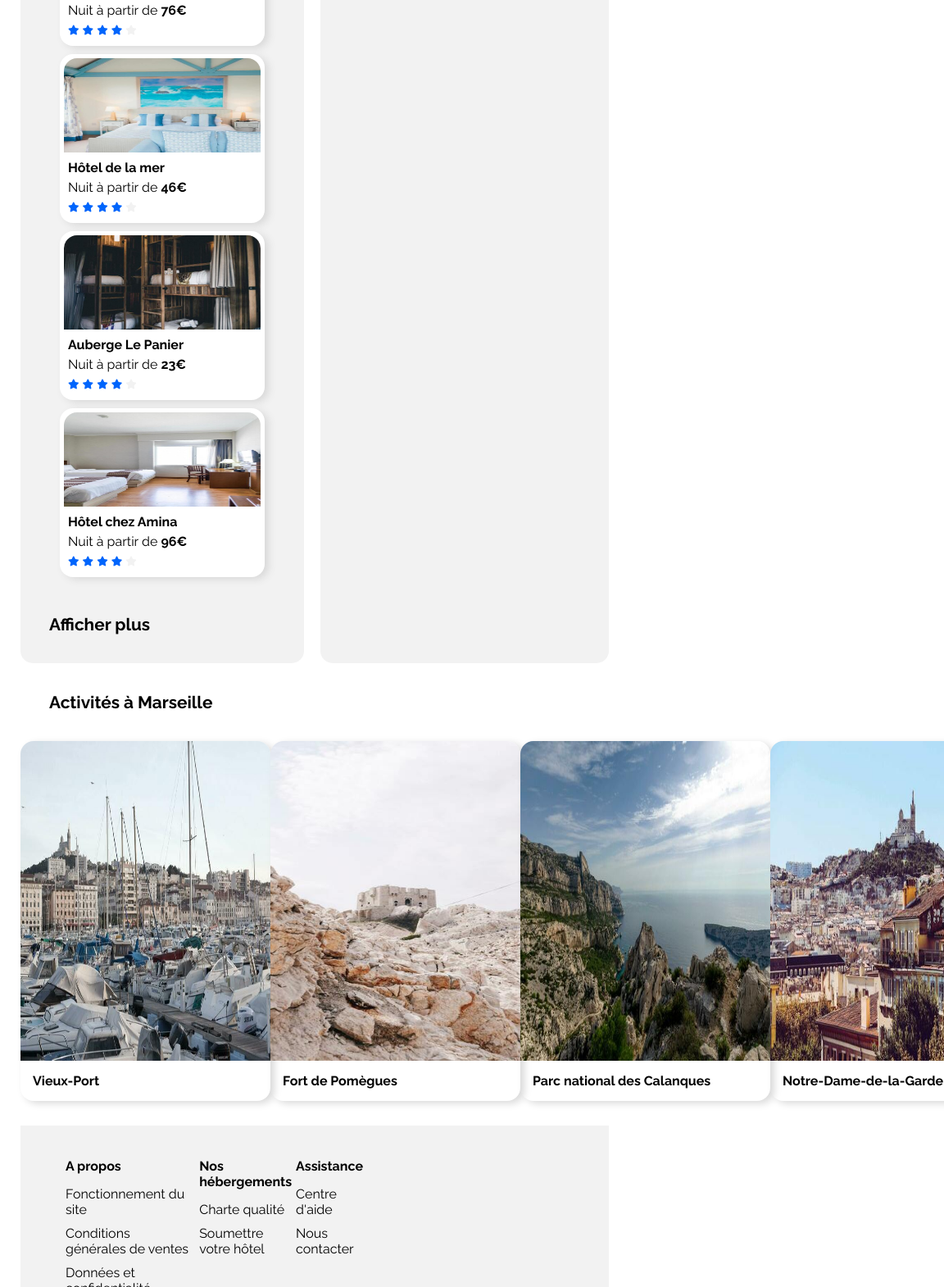
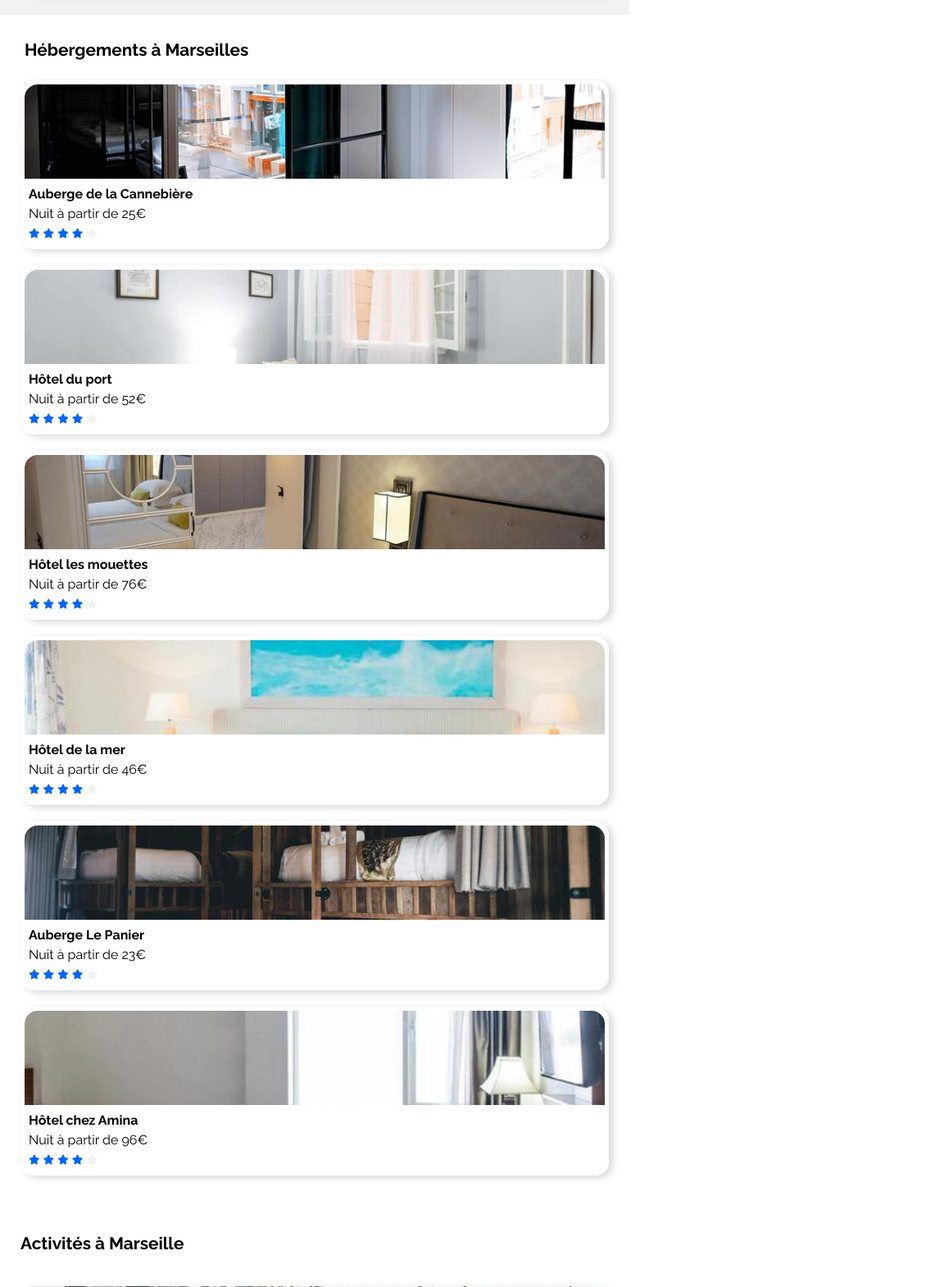
Before and after one commit to EricBouillaut-Dev/OC_Projet02, a plain HTML site: page index.html in a window 768 px wide. Shown: the part 1230-2800 px from the top of the page at 82% size, 1152 px wide, since content can reach past the window. Drawn offline with Linux system fonts and the light colour scheme.

Commit message:
Finalisation/soutenance

```diff
--- a/styles.css
+++ b/css/styles.css
@@ -23,6 +23,7 @@ li{
     list-style-type: none;
 }
 
+/* Header */
 .navbar{
     display: flex;
     justify-content: space-between;
@@ -63,6 +64,7 @@ li{
     color: var(--primaire);
 }
 
+/* Filtres */
 .titre-filtres{
     padding-right: 10px;
 }
@@ -81,7 +83,7 @@ li{
 
 }
 
-
+/* Formulaire */
 form{
     display: flex;
     padding: 5px 0 5px 0;
@@ -165,7 +167,7 @@ form button:hover {
     font-weight: bold;
     border: 2px solid var(--gris);
     border-radius: 30px;
-    margin-right: 2px;
+    margin-right: 8px;
     height: 46px;
     cursor: pointer;
     padding-right: 6px;
@@ -201,6 +203,8 @@ form button:hover {
     padding: 10px;
 }
 
+/* Main */
+/* Hébergements */
 .bloc-section{
     display:flex;
     flex-direction: column;
@@ -220,17 +224,11 @@ form button:hover {
     margin-right: 10px;
 }
 
-.populaires{
-    display: flex;
-    background-color: var(--fond);
-    border-radius: 15px ;
-    margin-left: 10px;
-}
-
 .bloc-img-heberge {
     display: flex;
     flex-wrap: wrap;
-    justify-content: space-around;
+    justify-content: space-between;
+    margin: 0 25px 25px 25px;
  }
 
 .card {
@@ -238,7 +236,7 @@ form button:hover {
     border-radius: 16px;
     padding: 5px;
     box-shadow: 0 0 8px var(--gris);
-    margin: 0 10px 10px 10px;
+    margin: 10px 0 10px 0;
     box-shadow: 5px 3px 10px var(--gris);
 }
 
@@ -268,19 +266,25 @@ div p, div h4{
 
 article h3{
     font-size: 1.3em;
-    padding-left: 20px;
-    margin: 35px 15px;
+    margin: 30px 30px 15px 30px;
 }
 
+.activites h3{
+    padding-left: 0;
+    margin: 35px 0 15px 0;
+
+}
 .fa-star{
     margin: 0;
-
 }
 
+/* Populaires */
 .populaires {
     display: flex;
     flex-direction: column;
     background-color: var(--fond);
+    border-radius: 15px ;
+    margin-left: 10px;
 }
 .populaires h3 {
     display: flex;
@@ -298,7 +302,7 @@ article h3{
     background-color: white;
     padding: 5px;
     border-radius: 15px;
-    margin: 0 20px 20px 20px;
+    margin: 25px;
     box-shadow: 5px 3px 10px var(--gris);
 }
 .card-popular:hover {
@@ -326,6 +330,7 @@ article h3{
     margin-top: auto;
 }
 
+/* Activités */
 .activites{
     display: flex;
     flex-direction: column;
@@ -334,8 +339,7 @@ article h3{
 .activ-list{
     display: flex;
     justify-content: space-between;
-    /* flex-grow: 1; */
-    /* width: 100%; */
+    flex-wrap: wrap;
 }
 
 .card-activ{
@@ -360,9 +364,11 @@ article h3{
 }
 .card-activ-contenu {
     display: flex;
+    flex-wrap: wrap;
     margin: 10px;
 }
 
+/* Footer */
 footer{
     display: flex;
     justify-content: space-between;
@@ -379,18 +385,48 @@ footer div h4{
     margin: 10px 0 10px 5px;
 }
 
-@media (max-width: 992px) {
+/* Media queries */
+@media (min-width: 768px) and (max-width: 1024px) {
     .bloc-filtres{
         justify-content: flex-start;
         width: 100%;
     }
-    .hebergements{
+    .bloc-articles{
         flex-direction: column;
 
     }
+
+    .populaires{
+        margin: 25px 0 0 0;
+        /* flex-direction: row; */
+    }
+    .popu-list{
+        flex-direction: row;
+    }
+    .card-popular img {
+        height: 140px;
+        width: 100px;
+        min-width: 100px;
+    }
+    .card-activ img{
+        height: 215px;
+        width: 190px;
+        min-width: 190px;
+        min-height: 215px;
+    }
+    .card-activ-contenu{
+        width: 160px;
+    }
+
 }
 
 @media (max-width: 768px) {
+    main{
+        margin: 0;
+    }
+    .bloc-form-filtres{
+        margin: 0 25px 0 25px;
+    }
     .navbar {
         flex-direction: column;
         align-items: center;
@@ -460,12 +496,68 @@ footer div h4{
         margin: 0;
 
     }
-    .hebergements{
+
+    .bloc-articles{
         flex-direction: column-reverse;
 
     }
+
+    .popu-list{
+        flex-direction: column
+    }
+    .populaires {
+        border-radius: 0 ;
+        margin-left: 0;
+    }
+
+    .heberge-marseilles{
+        flex-basis: 100%;
+        background-color: white;
+        border-radius: 0 ;
+        margin-right: 0;
+    }
+    .bloc-img-heberge{
+        flex-direction: column;
+        justify-content: center;
+
+    }
+    .card img {
+        height: 115px;
+        width: 100%;
+        object-fit: cover;
+    }
+    .afficherplus{
+        display: none;
+    }
+
     .specify{
         min-width: 0;
     }
+    .activ-list{
+        flex-direction: column;
+        justify-content: center;
+    }
+    .card-activ{
+        flex-direction: column;
+        justify-content: center;
+        margin: 25px;
 
+
+    }
+    .card-activ img{
+        min-height: 115px;
+        width: 100%;
+        object-fit: cover;
+        max-height: 115px;
+    }
+    .activites h3{
+        margin-left: 25px;
+    }
+    footer{
+        flex-direction: column;
+        width: 100%;
+    }
+    footer div{
+        margin-bottom: 10px;
+    }
 }
--- a/index.html
+++ b/index.html
@@ -6,7 +6,7 @@
   <meta http-equiv="X-UA-Compatible" content="IE=edge">
   <meta name="viewport" content="width=device-width, initial-scale=1.0">
   <title>Booki</title>
-  <link rel="stylesheet" href="styles.css">
+  <link rel="stylesheet" href="./css/styles.css">
   <script src="https://kit.fontawesome.com/8c5af481df.js" crossorigin="anonymous"></script>
   <link rel="preconnect" href="https://fonts.gstatic.com">
   <link href="https://fonts.googleapis.com/css2?family=Raleway:wght@400;500;600;700;800&display=swap" rel="stylesheet">
@@ -23,15 +23,14 @@
           <a class="nav-elem" href="#lien-heberge">Hébergements</a>
         </li>
         <li class="bloc-elem">
-          <a class="nav-elem" href="#">Activités</a>
+          <a class="nav-elem" href="#lien-activ">Activités</a>
         </li>
       </ul>
     </nav>
   </header>
 
   <main>
-    <!-- Titre -->
-    <section>
+    <section class="bloc-form-filtres">
       <div>
         <h1 class="titre-site">
           Trouvez votre hébergement pour des vacances de rêve
@@ -98,7 +97,7 @@
               <img src="./Images_Booki/hebergements/4_small/marcus-loke-WQJvWU_HZFo-unsplash.jpg"
                 alt="Auberge de la Cannebière">
               <h4>Auberge de la Cannebière</h4>
-              <p>Nuit à partir de <b>25€</b></p>
+              <p>Nuit à partir de 25€</p>
               <p class="star">
                 <i class="fa-solid fa-star fa-xs bleu"></i>
                 <i class="fa-solid fa-star fa-xs bleu"></i>
@@ -110,7 +109,7 @@
             <div class="card">
               <img src="./Images_Booki/hebergements/4_small/fred-kleber-gTbaxaVLvsg-unsplash.jpg" alt="Hôtel du port">
               <h4>Hôtel du port</h4>
-              <p>Nuit à partir de <b>52€</b></p>
+              <p>Nuit à partir de 52€</p>
               <p>
                 <i class="fa-solid fa-star fa-xs bleu"></i>
                 <i class="fa-solid fa-star fa-xs bleu"></i>
@@ -123,7 +122,7 @@
               <img src="./Images_Booki/hebergements/4_small/reisetopia-B8WIgxA_PFU-unsplash.jpg"
                 alt="Hôtel les mouettes">
               <h4>Hôtel les mouettes</h4>
-              <p>Nuit à partir de <b>76€</b></p>
+              <p>Nuit à partir de 76€</p>
               <p>
                 <i class="fa-solid fa-star fa-xs bleu"></i>
                 <i class="fa-solid fa-star fa-xs bleu"></i>
@@ -136,7 +135,7 @@
               <img src="./Images_Booki/hebergements/4_small/annie-spratt-Eg1qcIitAuA-unsplash.jpg"
                 alt="Hôtel de la mer">
               <h4>Hôtel de la mer</h4>
-              <p>Nuit à partir de <b>46€</b></p>
+              <p>Nuit à partir de 46€</p>
               <p>
                 <i class="fa-solid fa-star fa-xs bleu"></i>
                 <i class="fa-solid fa-star fa-xs bleu"></i>
@@ -149,7 +148,7 @@
               <img src="./Images_Booki/hebergements/4_small/nicate-lee-kT-ZyaiwBe0-unsplash.jpg"
                 alt="Auberge le Panier">
               <h4>Auberge Le Panier</h4>
-              <p>Nuit à partir de <b>23€</b></p>
+              <p>Nuit à partir de 23€</p>
               <p>
                 <i class="fa-solid fa-star fa-xs bleu"></i>
                 <i class="fa-solid fa-star fa-xs bleu"></i>
@@ -162,7 +161,7 @@
               <img src="./Images_Booki/hebergements/4_small/febrian-zakaria-M6S1WvfW68A-unsplash.jpg"
                 alt="Hôtel chez Amina">
               <h4>Hôtel chez Amina</h4>
-              <p>Nuit à partir de <b>96€</b></p>
+              <p>Nuit à partir de 96€</p>
               <p>
                 <i class="fa-solid fa-star fa-xs bleu"></i>
                 <i class="fa-solid fa-star fa-xs bleu"></i>
@@ -173,7 +172,7 @@
             </div>
           </div>
           <a href="#">
-            <h3>Afficher plus</h3>
+            <h3 class="afficherplus">Afficher plus</h3>
           </a>
         </article>
 
@@ -186,7 +185,7 @@
                 alt="Hôtel le soleil du matin">
               <div class="card-contenu">
                 <h4>Hôtel le soleil du matin</h4>
-                <p>Nuit à partir de <b>128€</b></p>
+                <p>Nuit à partir de 128€</p>
                 <p class="stars-bottom">
                   <i class="fa-solid fa-star fa-xs bleu"></i>
                   <i class="fa-solid fa-star fa-xs bleu"></i>
@@ -201,7 +200,7 @@
                 alt="Chambres d'hôtes Au coeur de l'eau">
               <div class="card-contenu">
                 <h4>Chambres d'hôtes Au coeur de l'eau</h4>
-                <p>Nuit à partir de <b>71€</b></p>
+                <p>Nuit à partir de 71€</p>
                 <p class="stars-bottom">
                   <i class="fa-solid fa-star fa-xs bleu"></i>
                   <i class="fa-solid fa-star fa-xs bleu"></i>
@@ -216,7 +215,7 @@
                 alt="Hôtel bleu et Blanc">
               <div class="card-contenu">
                 <h4>Hôtel bleu et Blanc</h4>
-                <p>Nuit à partir de <b>68€</b></p>
+                <p>Nuit à partir de 68€</p>
                 <p class="stars-bottom">
                   <i class="fa-solid fa-star fa-xs bleu"></i>
                   <i class="fa-solid fa-star fa-xs bleu"></i>
@@ -229,7 +228,7 @@
           </div>
         </article>
       </div>
-      <article class="activites">
+      <article class="activites" id="lien-activ">
         <h3>Activités à Marseille</h3>
 
         <div class="activ-list">
```
